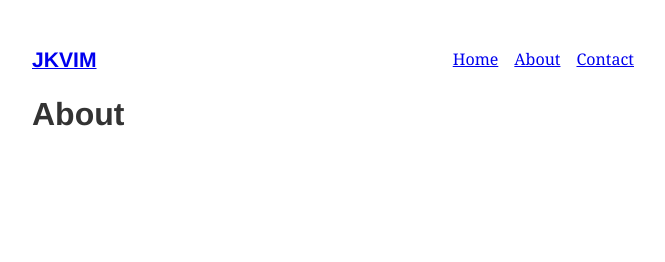
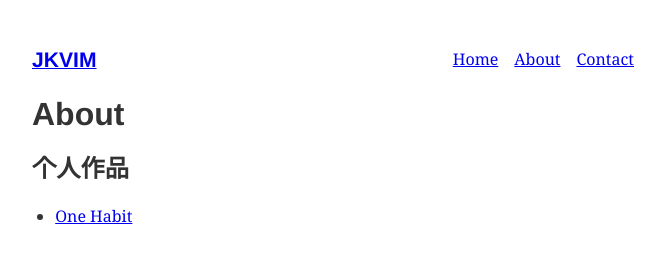
Before and after one commit to jkvim/jkvim.github.io, a Gatsby site: page /about in a window 1280 px wide. Shown: the whole page, without its empty margins (299-964 px from the left). Built offline with nearby package versions, Linux system fonts and the light colour scheme; Gatsby itself is replaced by a stand-in of ours; some packages are replaced by stand-ins of ours.

Commit message:
feature: update about page

```diff
--- a/src/pages/about.js
+++ b/src/pages/about.js
@@ -4,5 +4,13 @@ import Layout from "../components/layout"
 export default () => (
   <Layout>
     <h1>About</h1>
+    <div className="about__body">
+      <h2 className="about__body-title">个人作品</h2>
+      <ul>
+        <li>
+          <a href="https://one-habit-landing-page.vercel.app/">One Habit</a>
+        </li>
+      </ul>
+    </div>
   </Layout>
 )
```
Also changed, not shown: README.md.
